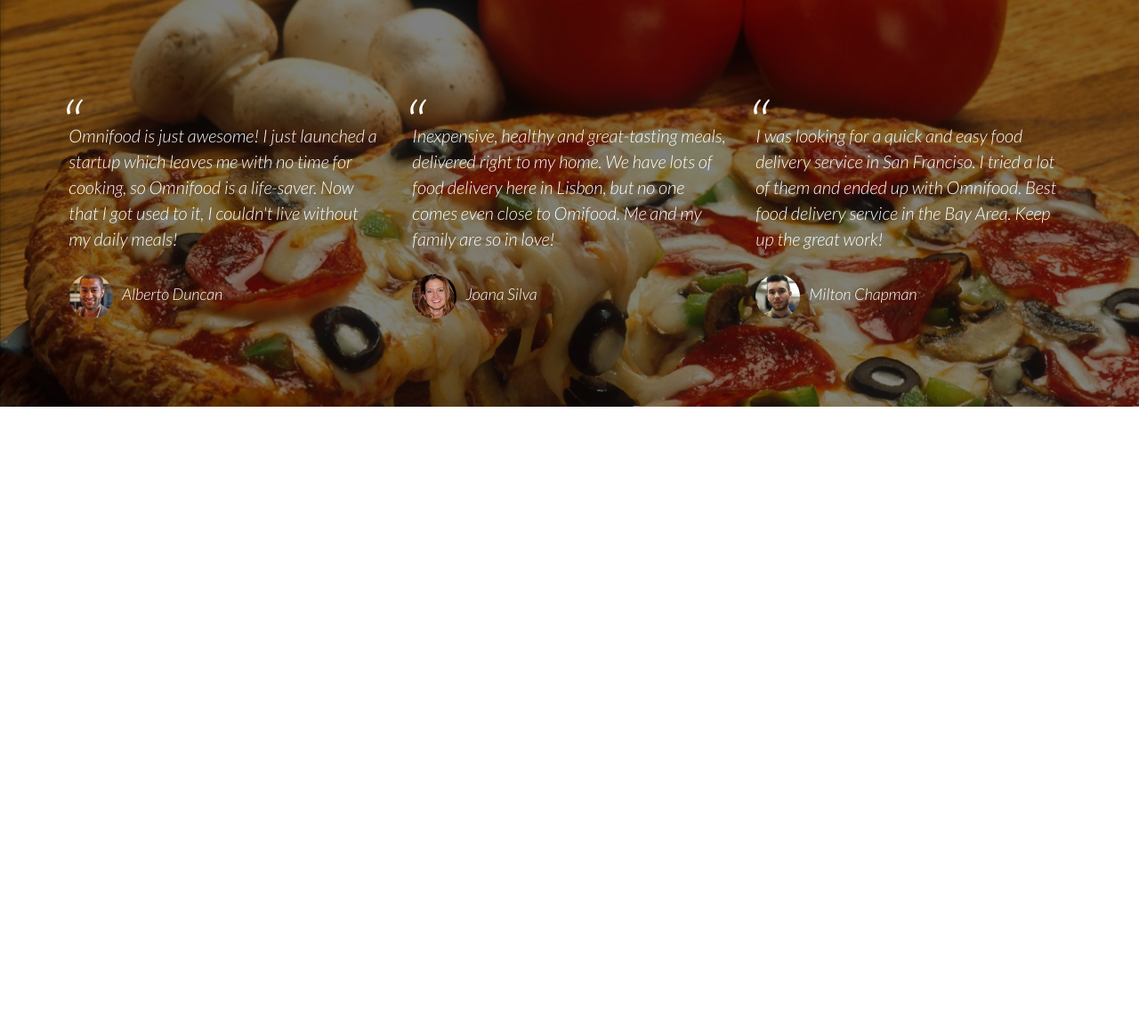
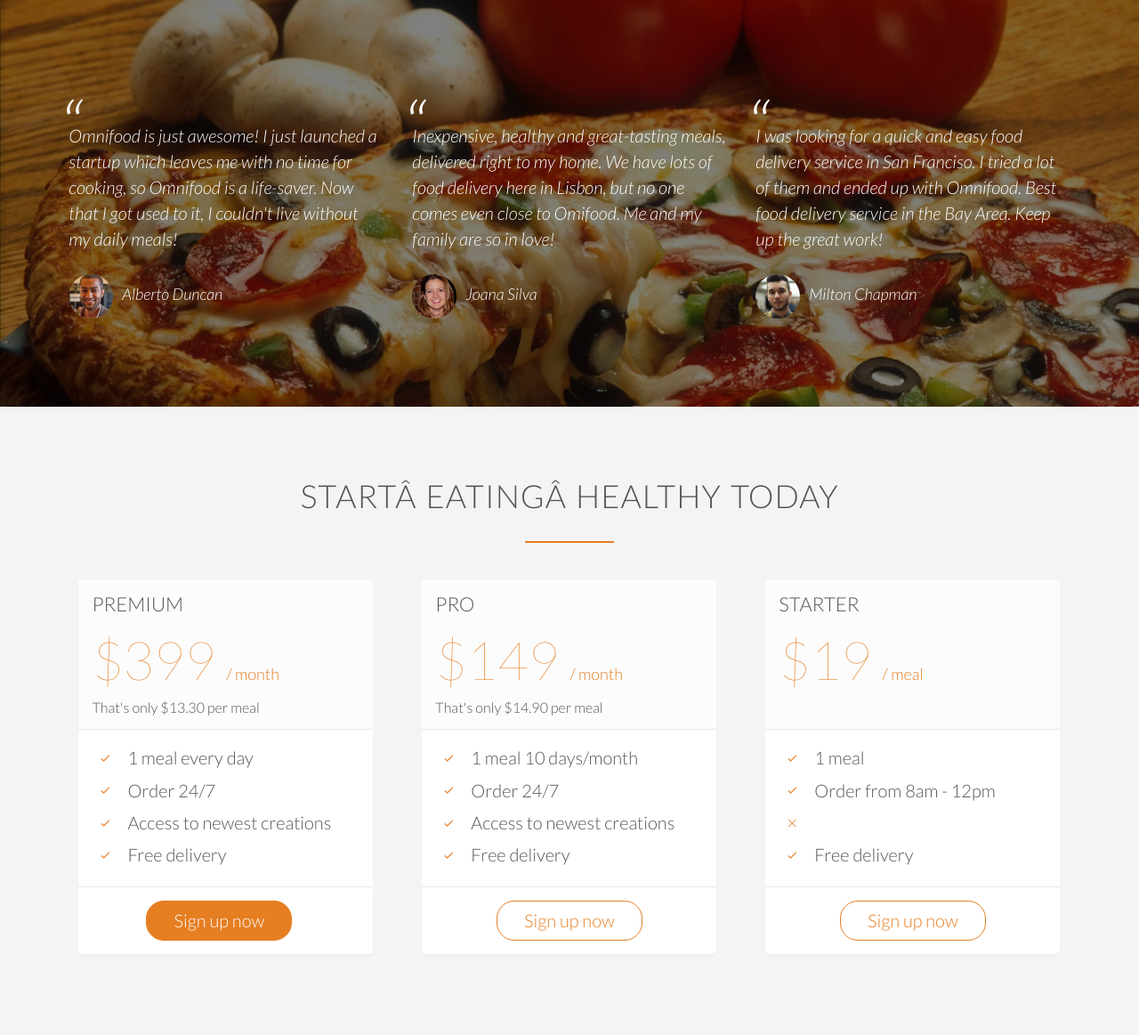
Before and after one commit to jspuravida/Omnifood, a PHP site: page / in a window 1280 px wide. Shown: the part 3408-4571 px from the top of the page at 89% size. Before the commit the page ends 3865 px from the top, so only its background shows below. Run offline with PHP 8.4, Linux system fonts and the light colour scheme; some web fonts are replaced.

Commit message:
Sign-up plans section

```diff
--- a/index.html
+++ b/index.html
@@ -275,7 +275,85 @@
             </div>
         </section>
 
+        <section class="section-plans">
+            <div class="row">
+                <h2>
+                   Start eating healthy today
+                </h2>
+            </div>
 
+            <div class="row">
+                <div class="col span-1-of-3">
+                    <div class="plan-box">
+                        <div>
+                            <h3>Premium</h3>
+                            <p class="plan-price">$399 <span>/ month</span></p>
+                            <p class="plan-price-meal">That's only $13.30 per meal</p>
+                        </div>
+                        <div>
+                            <ul>
+                                <li><i class="ion-ios-checkmark-empty icon-small"></i>1 meal every day</li>
+                                <li><i class="ion-ios-checkmark-empty icon-small"></i>Order 24/7</li>
+                                <li><i class="ion-ios-checkmark-empty icon-small"></i>Access to newest creations</li>
+                                <li><i class="ion-ios-checkmark-empty icon-small"></i>Free delivery</li>
+                            </ul>
+                        </div>
+
+                        <div>
+                            <a href="#" class="btn btn-full">Sign up now</a>
+                        </div>
+
+                    </div>
+                </div>
+
+                <div class="col span-1-of-3">
+                    <div class="plan-box">
+                        <div>
+                            <h3>Pro</h3>
+                            <p class="plan-price">$149 <span>/ month</span></p>
+                            <p class="plan-price-meal">That's only $14.90 per meal</p>
+                        </div>
+                        <div>
+                            <ul>
+                                <li><i class="ion-ios-checkmark-empty icon-small"></i>1 meal 10 days/month</li>
+                                <li><i class="ion-ios-checkmark-empty icon-small"></i>Order 24/7</li>
+                                <li><i class="ion-ios-checkmark-empty icon-small"></i>Access to newest creations</li>
+                                <li><i class="ion-ios-checkmark-empty icon-small"></i>Free delivery</li>
+                            </ul>
+                        </div>
+
+                        <div>
+                            <a href="#" class="btn btn-ghost">Sign up now</a>
+                        </div>
+
+                    </div>
+                </div>
+
+                <div class="col span-1-of-3">
+                    <div class="plan-box">
+                        <div>
+                            <h3>Starter</h3>
+                            <p class="plan-price">$19 <span>/ meal</span></p>
+                            <p class="plan-price-meal">&nbsp;</p>
+                        </div>
+                        <div>
+                            <ul>
+                                <li><i class="ion-ios-checkmark-empty icon-small"></i>1 meal</li>
+                                <li><i class="ion-ios-checkmark-empty icon-small"></i>Order from 8am - 12pm</li>
+                                <li><i class="ion-ios-close-empty icon-small"></i></li>
+                                <li><i class="ion-ios-checkmark-empty icon-small"></i>Free delivery</li>
+                            </ul>
+                        </div>
+
+                        <div>
+                            <a href="#" class="btn btn-ghost">Sign up now</a>
+                        </div>
+
+                    </div>
+                </div>
+
+            </div>
+        </section>
 
     </body>
 
--- a/resources/css/style.css
+++ b/resources/css/style.css
@@ -430,3 +430,60 @@ cite img {
     margin-right: 10px;
     vertical-align: middle;
 }
+
+/*--------------------------------------------*/
+/* SIGN UP SECTION */
+/*--------------------------------------------*/
+
+
+.section-plans {
+    background-color: #f4f4f4;
+}
+
+.plan-box {
+    background-color: #fff;
+    border-radius: 5px;
+    width: 90%;
+    margin-left: 5%;
+    box-shadow: 0 2px 2px #efefef;
+}
+
+.plan-box div {
+    padding: 15px;
+    border-bottom: 1px solid #e8e8e8;
+}
+
+.plan-box div:first-child {
+    background-color: #fcfcfc;
+    border-top-left-radius: 5px;
+    border-top-right-radius: 5px;
+}
+
+.plan-box div:last-child {
+    text-align: center;
+    border: 0;
+}
+
+.plan-price {
+    font-size: 300%;
+    font-weight: 100;
+    margin-bottom: 10px;
+    color: #e67e22;
+}
+
+.plan-price-meal {
+    font-size: 80%;
+}
+
+.plan-price span {
+    font-size: 30%;
+    font-weight: 300;
+}
+
+.plan-box ul {
+    list-style: none;
+}
+
+.plan-box ul li {
+    padding: 5px 0;
+}
```
